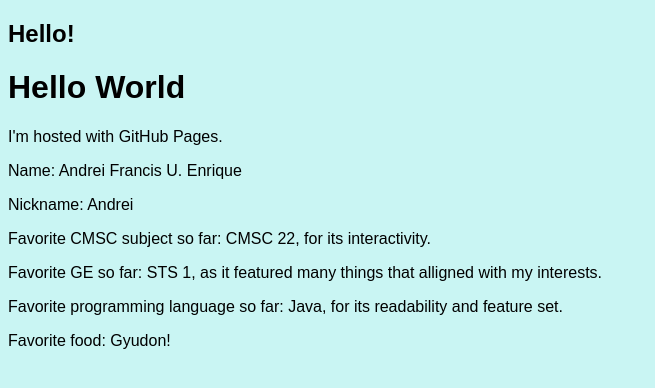
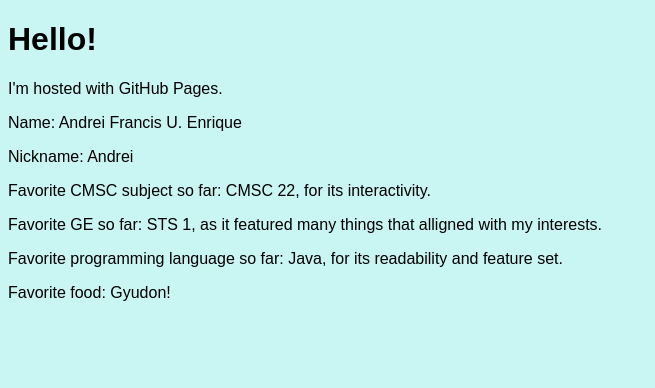
Before and after one commit to auenrique/auenrique.github.io, a plain HTML site: page index.html in a window 1280 px wide. Shown: the whole page, without its empty margins (0-655 px from the left). Drawn offline with Linux system fonts and the light colour scheme.

Commit message:
Update index.html

```diff
--- a/index.html
+++ b/index.html
@@ -3,10 +3,9 @@
 <head>
 	<link rel='stylesheet' type='text/css' href='index.css'>
 	<title>Hello!</title>
-	<h2>Hello!</h2>
+	<h1>Hello!</h1>
 </head>
 <body>
-	<h1>Hello World</h1>
 	<p>I'm hosted with GitHub Pages.</p>
 	<p>Name: Andrei Francis U. Enrique</p>
 	<p>Nickname: Andrei</p>
```
